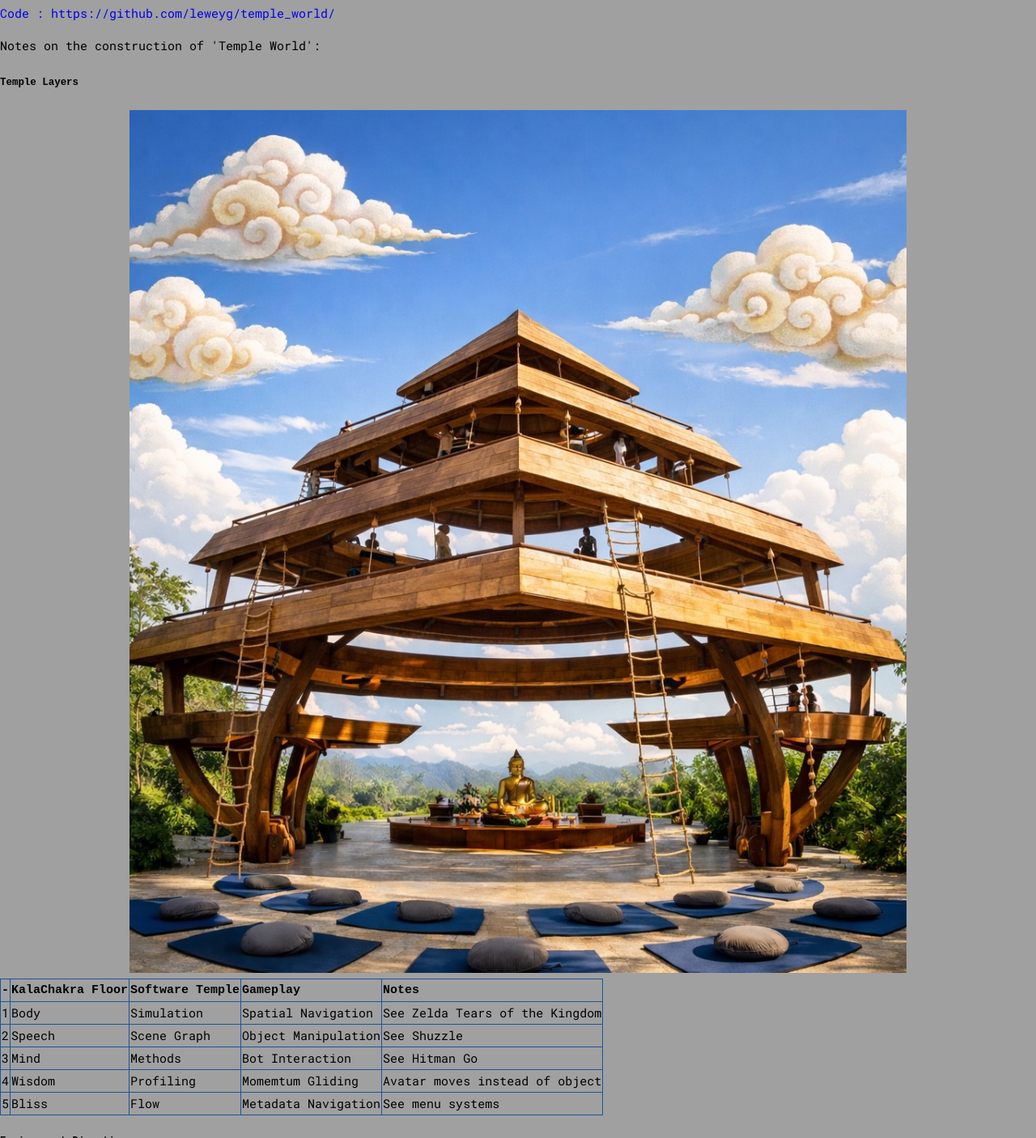
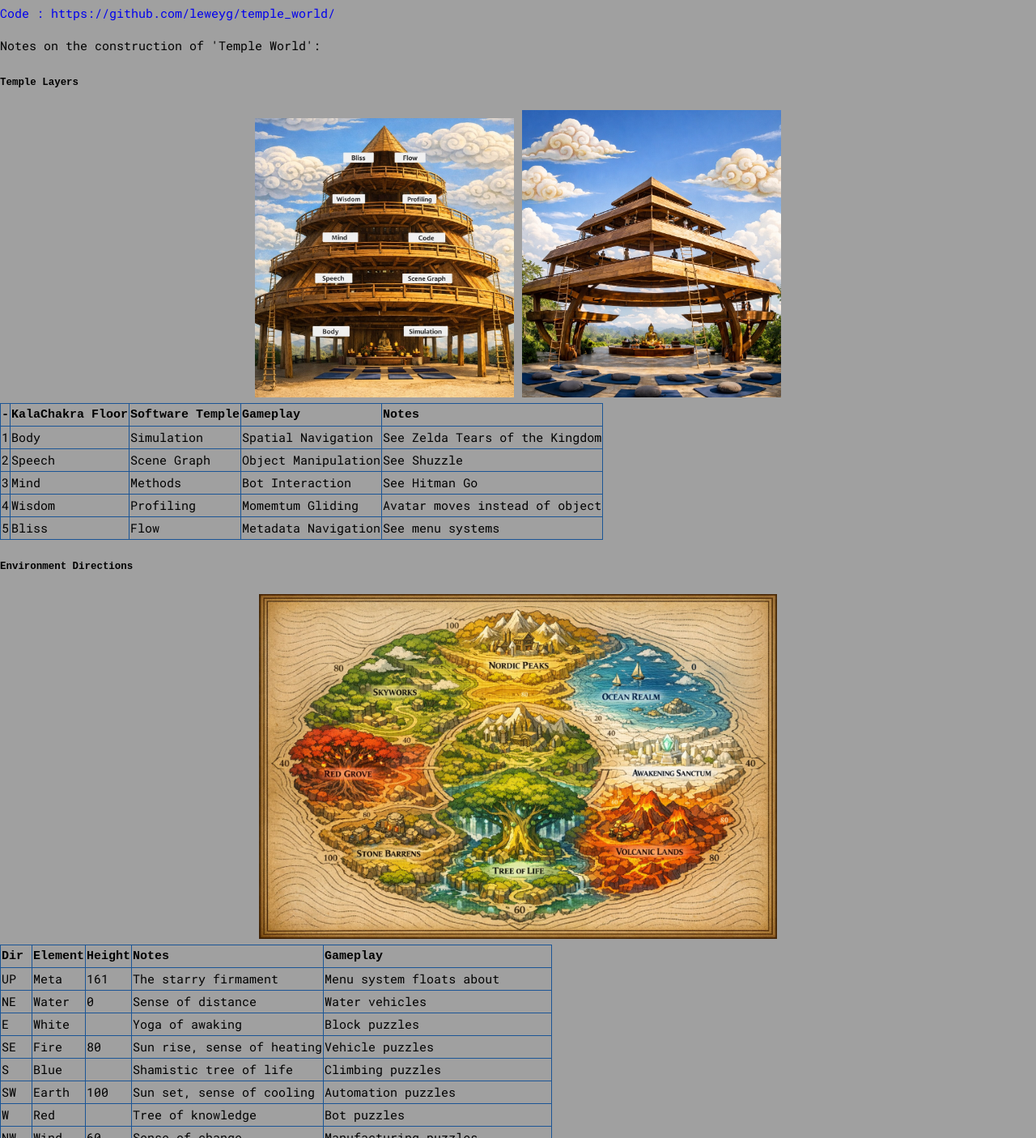
Before and after one commit to leweyg/temple_world, a plain HTML site: page about.html in a window 1280 px wide. Shown: the part 200-1606 px from the top of the page at 81% size. Drawn offline with Linux system fonts and the light colour scheme; a web font is replaced by a local one.

Commit message:
better temple illustration

```diff
--- a/about.html
+++ b/about.html
@@ -42,10 +42,17 @@
             Notes on the construction of 'Temple World':
         <h5>Temple Layers</h5>
         <div>
-            <center><a href="content/images/temple_central_sketch.jpg">
+            <center>
+            <a href="content/images/temple_central_sketch_v2.jpg">
+                <img src="content/images/temple_central_sketch_v2.jpg"
+            style="width: 25%;"/>
+            <a href="content/images/temple_central_sketch.jpg">
                 <img src="content/images/temple_central_sketch.jpg"
-            style="width: 75%;"/>
-            </a></center>
+            style="width: 25%;"/>
+            </a>
+
+            </a>
+        </center>
         </div>
         <div class="longdiv">
             <table style="width:max-content;">
@@ -99,7 +106,7 @@
         <div>
             <center><a href="content/images/temple_world_map_sketch.jpg">
                 <img src="content/images/temple_world_map_sketch.jpg"
-            style="width: 75%;"/>
+            style="width: 50%;"/>
             </a></center>
         </div>
         <div class="longdiv">
```
Also changed, not shown: content/images/temple_central_sketch_v2.jpg (added).
